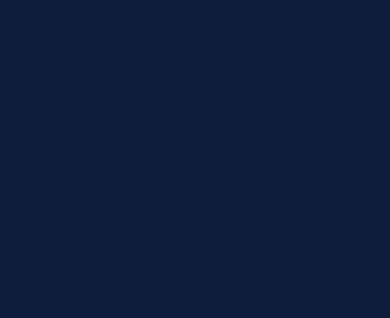
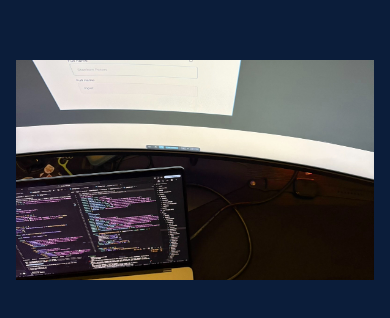
Before and after one commit to Hisaw304/Adamsdev, a React (Vite) app: page / in a window 390 px wide. Shown: the part 10546-10864 px from the top of the page. Built offline with nearby package versions, Linux system fonts and the light colour scheme.

Commit message:
why image added

```diff
--- a/src/assets/style.css
+++ b/src/assets/style.css
@@ -3193,6 +3193,48 @@ body.light-mode .case-studies-cta-link {
    STATEMENT
 ================================ */
 
+.why-image {
+  width: 100%;
+  height: 260px;
+  margin-bottom: 38px;
+  overflow: hidden;
+  background: var(--ad-secondary);
+}
+
+.why-image img {
+  width: 100%;
+  height: 100%;
+  display: block;
+  object-fit: cover;
+  transition: transform 0.8s cubic-bezier(0.2, 0.65, 0.3, 1);
+}
+
+.why-image:hover img {
+  transform: scale(1.035);
+}
+
+/* ========================= */
+/* Tablet */
+/* ========================= */
+
+@media (max-width: 950px) {
+  .why-image {
+    height: 320px;
+    margin-bottom: 32px;
+  }
+}
+
+/* ========================= */
+/* Mobile */
+/* ========================= */
+
+@media (max-width: 650px) {
+  .why-image {
+    height: 220px;
+    margin-bottom: 28px;
+  }
+}
+
 .why-statement {
   position: sticky;
   top: 120px;
--- a/src/components/WhyChooseMe.jsx
+++ b/src/components/WhyChooseMe.jsx
@@ -9,6 +9,7 @@ import {
   Layers3,
   Rocket,
 } from "lucide-react";
+import whyImage from "../assets/why-image.jpg";
 
 import SectionHeader from "./SectionHeader";
 
@@ -180,9 +181,13 @@ export default function WhyChooseMe() {
 
         <div className="why-editorial">
           <div className="why-statement">
+            <div className="why-image">
+              <img src={whyImage} alt="Full stack development workspace" />
+            </div>
+
             <span className="why-statement-label">The difference</span>
 
-            <h3>I think beyond the code. </h3>
+            <h3>I think beyond the code.</h3>
 
             <p>
               A good website or application should do more than exist online. It
```
Also changed, not shown: src/assets/why-image.jpg (added).
